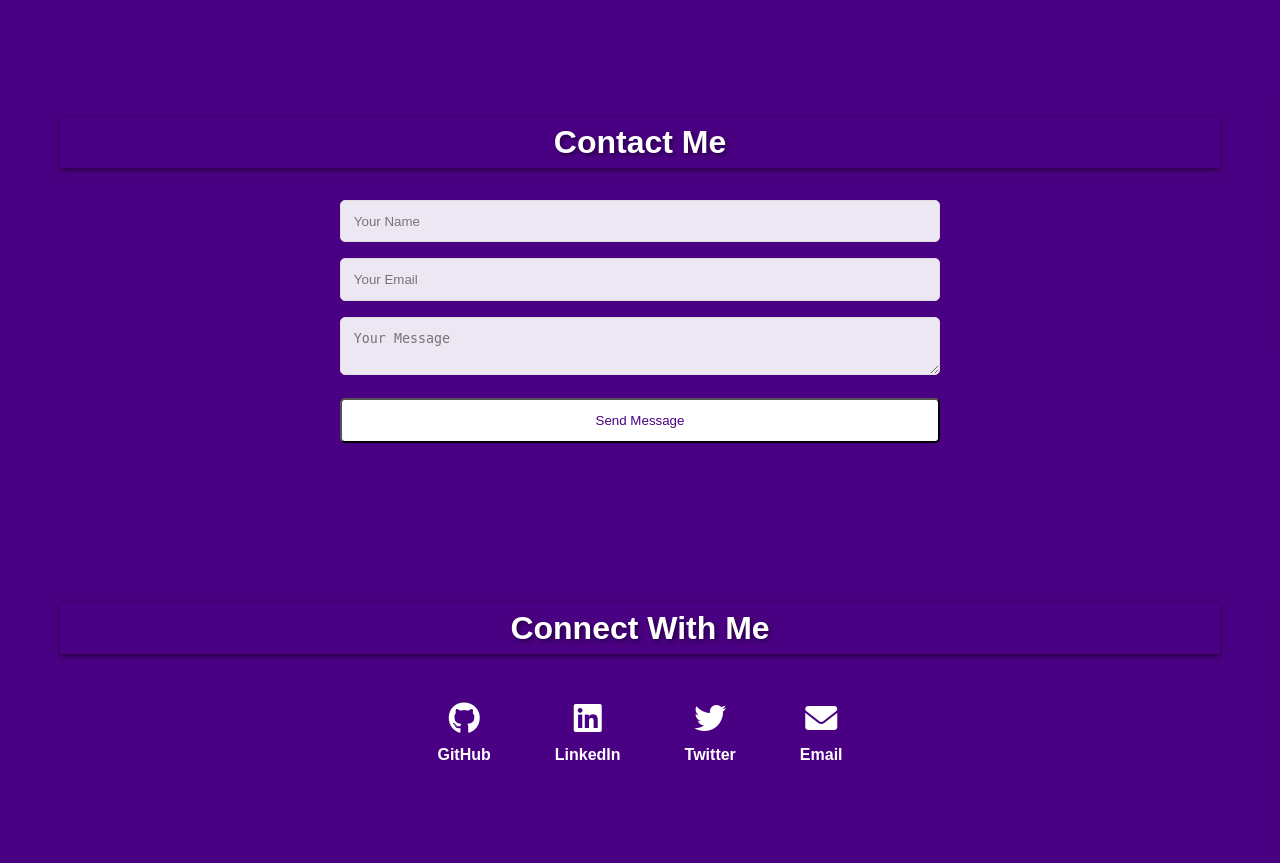
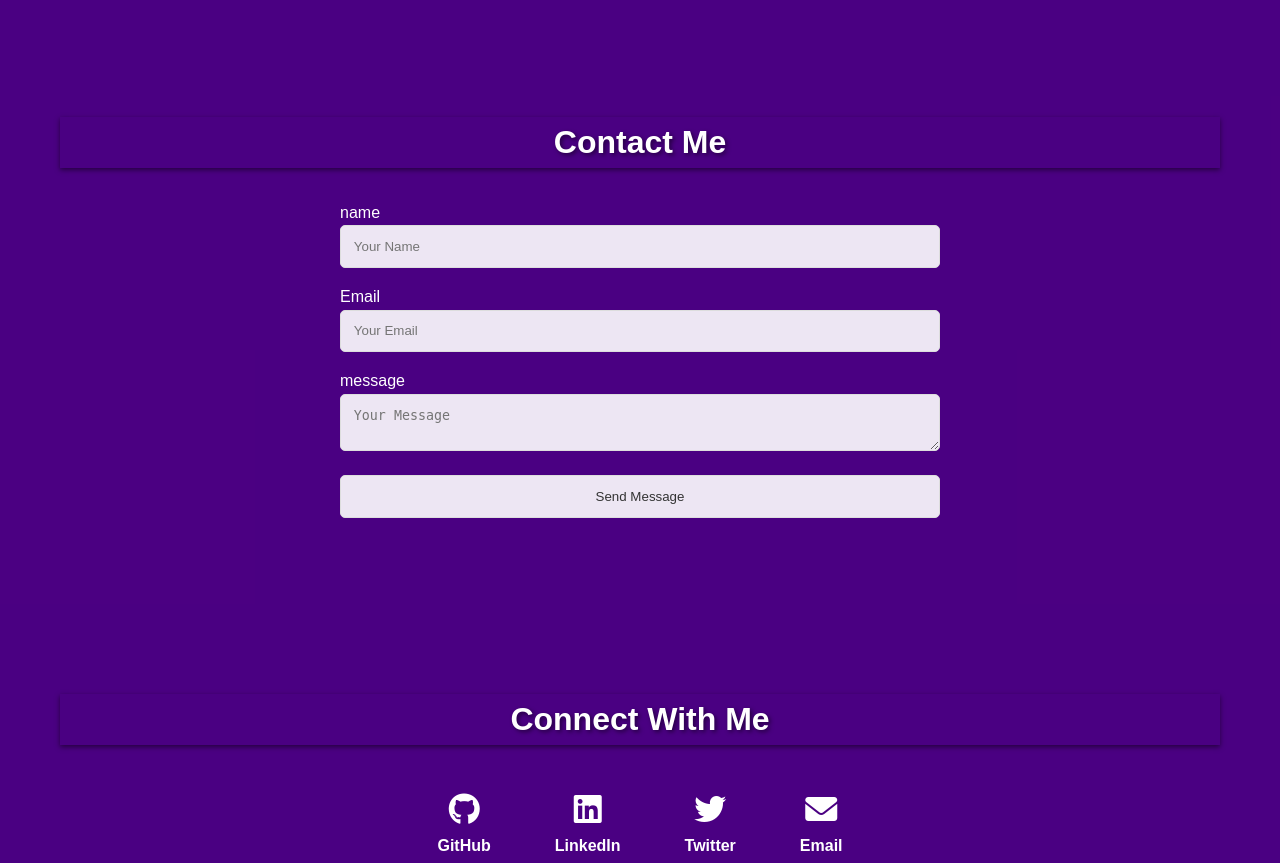
Before and after one commit to JayRocketMaN/My_Portfolio, a Flask app: page / in a window 1280 px wide. Shown: the part 4731-5594 px from the top of the page. Run offline with Flask 3, Linux system fonts and the light colour scheme; some libraries are stand-ins or nearby versions.

Commit message:
updated_form_functionality

```diff
--- a/app.py
+++ b/app.py
@@ -1,8 +1,11 @@
 from flask import Flask, render_template, request, flash, redirect, url_for
 from flask_mail import Mail, Message
-import os
+import os, re
+from flask_wtf import FlaskForm
+from flask_bootstrap import Bootstrap5
+from wtforms import StringField, EmailField, SubmitField, TextAreaField
+from wtforms.validators import DataRequired, Email, Length
 from dotenv import load_dotenv
-from flask_bootstrap import Bootstrap5
 
 
 myWebsite = Flask(__name__)
@@ -16,9 +19,11 @@ myWebsite.config['SECRET_KEY'] = os.getenv('SECRET_KEY')
 myWebsite.config['MAIL_SERVER'] = os.getenv('MAIL_SERVER')
 myWebsite.config['MAIL_PORT'] = int(os.getenv('MAIL_PORT'))
 myWebsite.config['MAIL_USE_TLS'] = os.getenv('MAIL_USE_TLS') == 'True'
+myWebsite.config['MAIL_USE_SSL'] = os.getenv('MAIL_USE_SSL') == 'True'
 myWebsite.config['MAIL_USERNAME'] = os.getenv('MAIL_USERNAME')
 myWebsite.config['MAIL_PASSWORD'] = os.getenv('MAIL_PASSWORD')
 myWebsite.config['MAIL_DEFAULT_SENDER'] = os.getenv('MAIL_DEFAULT_SENDER')
+
 
 
 mail = Mail(myWebsite)
@@ -26,7 +31,8 @@ mail = Mail(myWebsite)
 
 @myWebsite.route("/")
 def home():
-    return render_template('about.html')#remeber to correct the route to the actual 'home' route
+    form = ContactForm()
+    return render_template('about.html', form=form)#remeber to correct the route to the actual 'home' route
 
 @myWebsite.route("/skills")
 def skills():
@@ -34,20 +40,26 @@ def skills():
 
 @myWebsite.route("/about")
 def about():
-    return render_template('about.html')
+    form = ContactForm()
+    return render_template('about.html', form=form)
 
-@myWebsite.route('/sendMessage', methods=['POST'])
-def sendMessage():
-    if request.method == 'POST':
-        name = request.form.get('name')
-        email = request.form.get('email')
-        message = request.form.get('message')
 
-        # Check if data is None
-        if name is None or email is None or message is None:
-            print("ERROR: Form data is None!")
-            flash('Form data not received. Check console.', 'error')
-            return redirect('/' + '#contact')
+class ContactForm(FlaskForm):
+        name = StringField('name', validators=[DataRequired()])
+        email = EmailField('Email', validators=[DataRequired(), Email()])
+        message = TextAreaField('message', validators=[DataRequired(), Length(min=-1, max=1000, message='check message again')])
+        submit = SubmitField('Send Message')
+
+
+@myWebsite.route('/sendMessage', methods=['GET','POST'])
+def contactMe():
+    form = ContactForm()
+    if form.validate_on_submit():
+        name = form.name.data
+        email = form.email.data
+        message = form.message.data
+    else:
+        flash('fill up the form!', 'error')
 
         try:
             msg = Message(
@@ -62,6 +74,19 @@ def sendMessage():
             flash(f'Error: {str(e)}', 'error')
 
         return redirect('/' + '#contact')
+# def sendMessage():
+#     if request.method == 'POST':e
+#         name = request.form.get('name')
+#         email = request.form.get('email')
+#         message = request.form.get('message')
+
+#         # Check if data is None
+#         if name is None or email is None or message is None:
+#             print("ERROR: Form data is None!")
+#             flash('Form data not received. Check console.', 'error')
+#             return redirect('/' + '#contact')
+
+
 
 if __name__ == "__main__":
     myWebsite.run(debug=True)
--- a/templates/about.html
+++ b/templates/about.html
@@ -1176,11 +1176,42 @@ footer {
                 {% endfor %}
             {% endif %}
         {% endwith %}
-            <form id="contact-form" action="/sendMessage", method="post" >
+            <!-- <form  action="/sendMessage", method="post" >
                 <input type="text" name="name" placeholder="Your Name" required>
                 <input type="email" name="email" placeholder="Your Email" required>
                 <textarea name="message" placeholder="Your Message" required></textarea>
                 <button type="submit" class="btn">Send Message</button>
+            </form> -->
+            <form id="contact-form" action="{{ url_for('contactMe') }}" method="POST" novalidate >
+                {{ form.hidden_tag() }}
+                <div class='form-group'>
+                    {{form.name.label}}<br>
+                    {{form.name(class="form-control", placeholder="Your Name")}}
+                    {% if form.name.errors %}
+                        {% for error in form.name.errors %}
+                            <span class="error"> {{error}}</span>
+                        {% endfor %}
+                    {% endif %}
+                </div>
+                <div class='form-group'>
+                    {{form.email.label}}<br>
+                    {{form.email(class="form-control", placeholder="Your Email")}}
+                    {% if form.email.errors %}
+                        {% for error in form.email.errors %}
+                            <span class="error"> {{error}}</span>
+                        {% endfor %}
+                    {% endif %}
+                </div>
+                <div class='form-group'>
+                    {{form.message.label}}<br>
+                    {{form.message(class="form-control", placeholder="Your Message")}}
+                    {% if form.message.errors %}
+                        {% for error in form.message.errors %}
+                            <span class="error"> {{error}}</span>
+                        {% endfor %}
+                    {% endif %}
+                </div>
+                {{ form.submit()}}
             </form>
         </div>
     </section>
```
Also changed, not shown: test.py (added, +10 -0 lines).
